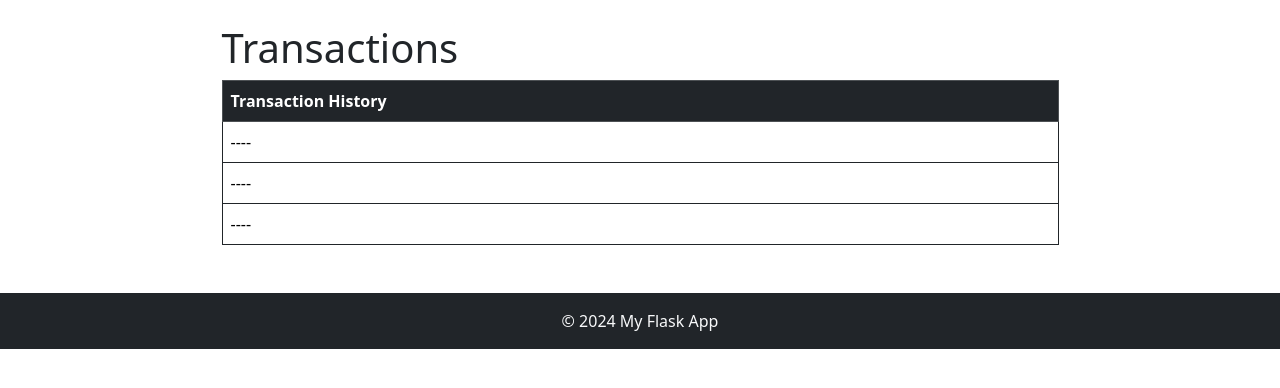
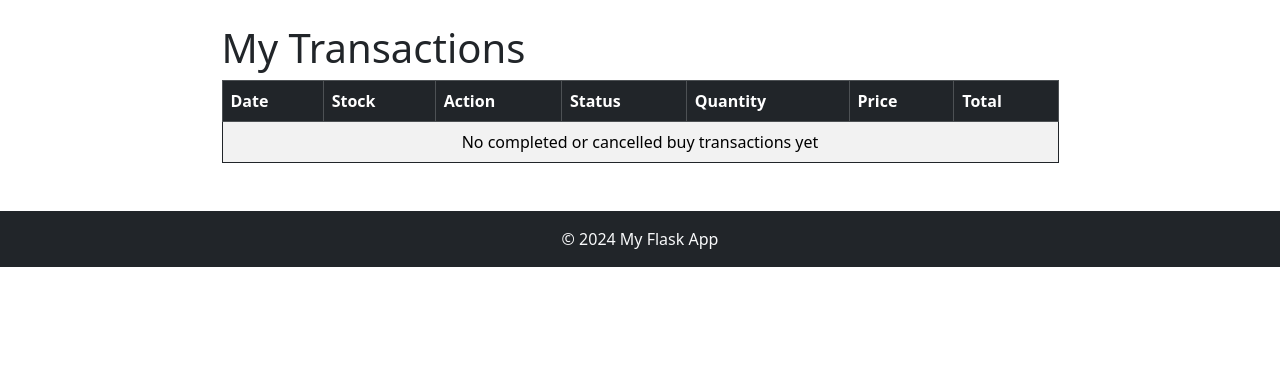
Before and after one commit to spartiwa-asu/stock-trading-system, a Flask app: page /transactions in a window 1280 px wide. Shown: the part 80-468 px from the top of the page. Run offline with Flask 3, Linux system fonts and the light colour scheme; a user stored in the database is signed in.

Commit message:
added, pending, cancelled, updated buy/sell

```diff
--- a/main/app.py
+++ b/main/app.py
@@ -246,6 +246,7 @@ def portfolio():
     if request.method == 'POST':
         action = request.form.get("action")
         quantity = request.form.get("quantity", type=float)
+        order_status = request.form.get("order_status", "completed")
 
         if not action or quantity is None or quantity <= 0:
             flash("Please enter valid order details.", "danger")
@@ -266,39 +267,84 @@ def portfolio():
             price = stock.currentMarketPrice
             shares_cost = price * quantity
 
+            if current_user.balance < shares_cost:
+                flash("Not enough cash!", "danger")
+                return redirect(url_for('portfolio'))
+
+            if order_status == "pending":
+                flash(
+                    f"Pending order: Do you wish to purchase {quantity} share(s) of "
+                    f"{stock.name} for ${shares_cost:.2f}? "
+                    f"Confirm by resubmitting with status 'completed'.",
+                    "warning"
+                )
+
+                transaction = FinancialTransaction(
+                    stockId=stock.stockId,
+                    userId=current_user.id,
+                    administratorId=1,
+                    type="buy",
+                    status="pending",
+                    quantity=quantity,
+                    price=price,
+                    amount=shares_cost,
+                    balance=current_user.balance
+                )
+                db.session.add(transaction)
+                db.session.commit()
+                return redirect(url_for('portfolio'))
+
+            if order_status == "cancelled":
+                transaction = FinancialTransaction(
+                    stockId=stock.stockId,
+                    userId=current_user.id,
+                    administratorId=1,
+                    type="buy",
+                    status="cancelled",
+                    quantity=quantity,
+                    price=price,
+                    amount=shares_cost,
+                    balance=current_user.balance
+                )
+                db.session.add(transaction)
+                db.session.commit()
+                flash(
+                    f"Your buy order for {quantity} share(s) of {stock.name} "
+                    f"(${shares_cost:.2f}) has been cancelled.",
+                    "danger"
+                )
+                return redirect(url_for('portfolio'))
+
+            current_user.balance -= shares_cost
+
+            transaction = FinancialTransaction(
+                stockId=stock.stockId,
+                userId=current_user.id,
+                administratorId=1,
+                type="buy",
+                status="completed",
+                quantity=quantity,
+                price=price,
+                amount=shares_cost,
+                balance=current_user.balance
+            )
+            db.session.add(transaction)
+            db.session.flush()
+
             portfolio_entry = Portfolio.query.filter_by(
                 userId=current_user.id,
                 stockTicker=stock.ticker
             ).first()
 
-            if current_user.balance < shares_cost:
-                flash("Not enough cash!", "danger")
-                return redirect(url_for('portfolio'))
-
-            current_user.balance -= shares_cost
-
-            order = OrderHistory(
-                stockId=stock.stockId,
-                userId=current_user.id,
-                administratorId=1,
-                type="buy",
-                quantity=quantity,
-                price=price,
-                totalValue=shares_cost,
-                status="completed"
-            )
-            db.session.add(order)
-            db.session.flush()
-
             if portfolio_entry:
                 portfolio_entry.quantity += quantity
                 portfolio_entry.currentMarketPrice = price
                 portfolio_entry.updatedAt = datetime.utcnow()
-                portfolio_entry.orderId = order.orderId
+                portfolio_entry.financialTransactionId = transaction.financialTransactionId
             else:
                 portfolio_entry = Portfolio(
                     userId=current_user.id,
-                    orderId=order.orderId,
+                    financialTransactionId=transaction.financialTransactionId,
                     stockName=stock.name,
                     stockTicker=stock.ticker,
                     quantity=quantity,
@@ -307,7 +353,7 @@ def portfolio():
                 )
                 db.session.add(portfolio_entry)
 
-            flash(f"Bought {quantity} shares of {stock.name} for ${shares_cost:.2f}", "success")
+            flash(f"Bought {quantity} share(s) of {stock.name} for ${shares_cost:.2f}", "success")
 
         elif action == "sell":
             stock_ticker = request.form.get("stock_ticker")
@@ -333,30 +379,74 @@ def portfolio():
             price = stock.currentMarketPrice
             shares_cost = price * quantity
 
+            if order_status == "pending":
+                flash(
+                    f"Pending order: Do you wish to sell {quantity} share(s) of "
+                    f"{stock.name} for ${shares_cost:.2f}? "
+                    f"Confirm by resubmitting with status 'completed'.",
+                    "warning"
+                )
+                transaction = FinancialTransaction(
+                    stockId=stock.stockId,
+                    userId=current_user.id,
+                    administratorId=1,
+                    type="sell",
+                    status="pending",
+                    quantity=quantity,
+                    price=price,
+                    amount=shares_cost,
+                    balance=current_user.balance
+                )
+                db.session.add(transaction)
+                db.session.commit()
+                return redirect(url_for('portfolio'))
+
+            if order_status == "cancelled":
+                transaction = FinancialTransaction(
+                    stockId=stock.stockId,
+                    userId=current_user.id,
+                    administratorId=1,
+                    type="sell",
+                    status="cancelled",
+                    quantity=quantity,
+                    price=price,
+                    amount=shares_cost,
+                    balance=current_user.balance
+                )
+                db.session.add(transaction)
+                db.session.commit()
+                flash(
+                    f"Your sell order for {quantity} share(s) of {stock.name} "
+                    f"(${shares_cost:.2f}) has been cancelled.",
+                    "danger"
+                )
+                return redirect(url_for('portfolio'))
+
             current_user.balance += shares_cost
 
-            order = OrderHistory(
+            transaction = FinancialTransaction(
                 stockId=stock.stockId,
                 userId=current_user.id,
                 administratorId=1,
                 type="sell",
+                status="completed",
                 quantity=quantity,
                 price=price,
-                totalValue=shares_cost,
-                status="completed"
+                amount=shares_cost,
+                balance=current_user.balance
             )
-            db.session.add(order)
+            db.session.add(transaction)
             db.session.flush()
 
             portfolio_entry.quantity -= quantity
             portfolio_entry.currentMarketPrice = price
             portfolio_entry.updatedAt = datetime.utcnow()
-            portfolio_entry.orderId = order.orderId
+            portfolio_entry.financialTransactionId = transaction.financialTransactionId
 
             if portfolio_entry.quantity == 0:
                 db.session.delete(portfolio_entry)
 
-            flash(f"Sold {quantity} shares of {stock.name} for ${shares_cost:.2f}", "success")
+            flash(f"Sold {quantity} share(s) of {stock.name} for ${shares_cost:.2f}", "success")
 
         else:
             flash("Invalid action.", "danger")
@@ -367,11 +457,19 @@ def portfolio():
 
     portfolio_items = Portfolio.query.filter_by(userId=current_user.id).all()
 
+    portfolio_total_value = sum(
+        item.quantity * item.currentMarketPrice for item in portfolio_items
+    )
+
+    total_account_value = current_user.balance + portfolio_total_value
+
     return render_template(
         'portfolio.html',
         stocks=stocks,
         portfolio_items=portfolio_items,
-        current_user=current_user
+        current_user=current_user,
+        portfolio_total_value=portfolio_total_value,
+        total_account_value=total_account_value
     )
 
 import time
--- a/main/templates/transactions.html
+++ b/main/templates/transactions.html
@@ -2,20 +2,52 @@
 
 {% block content %}
 <div class="w-75 mx-auto">
-  <h1>Transactions</h1>
-  <table class="table table-bordered border border-dark">
+  <h1>My Transactions</h1>
+
+  <table class="table table-striped table-bordered border border-dark">
     <thead class="table-dark">
-      <th>Transaction History</th>
+      <tr>
+        <th>Date</th>
+        <th>Stock</th>
+        <th>Action</th>
+        <th>Status</th>
+        <th>Quantity</th>
+        <th>Price</th>
+        <th>Total</th>
+      </tr>
     </thead>
-    <tr>
-      <td>----</td>
-    </tr>
-    <tr>
-      <td>----</td>
-    </tr>
-    <tr>
-      <td>----</td>
-    </tr>
+    <tbody>
+      {% if transactions %}
+        {% for t in transactions %}
+        <tr class="{% if t.status == 'cancelled' %}table-warning{% else %}table-success{% endif %}">
+          <td>{{ t.createdAt.strftime('%m/%d %H:%M') }}</td>
+          <td>
+            <strong>{{ t.ticker }}</strong><br>
+            <small>{{ t.stock_name }}</small>
+          </td>
+          <td>
+            <span class="badge bg-success">
+              {{ t.type.upper() }}
+            </span>
+          </td>
+          <td>
+            {% if t.status == 'completed' %}
+              <span class="badge bg-success">COMPLETED</span>
+            {% elif t.status == 'cancelled' %}
+              <span class="badge bg-danger">CANCELLED</span>
+            {% endif %}
+          </td>
+          <td>{{ t.quantity }}</td>
+          <td>${{ "%.2f"|format(t.price) }}</td>
+          <td>${{ "%.2f"|format(t.amount) }}</td>
+        </tr>
+        {% endfor %}
+      {% else %}
+        <tr>
+          <td colspan="7" class="text-center">No completed or cancelled buy transactions yet</td>
+        </tr>
+      {% endif %}
+    </tbody>
   </table>
 </div>
 {% endblock %}
```
Also changed, not shown: main/templates/portfolio.html (+97 -5 lines).
